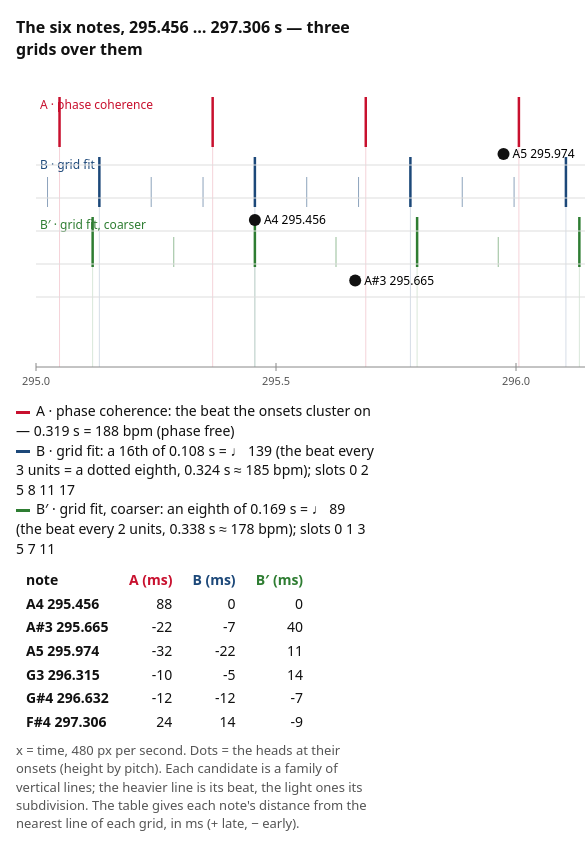
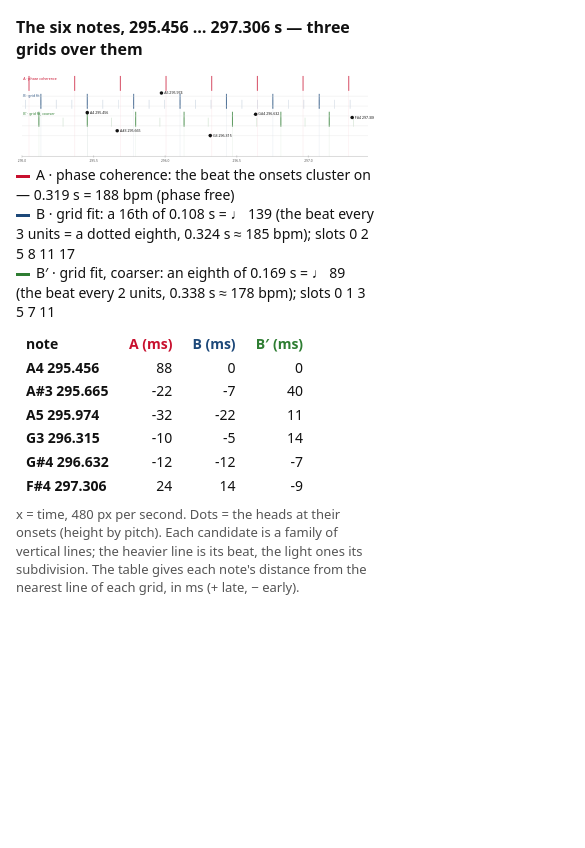
Before and after one commit to elosine/septet_LGMF_2026, a website: page docs/research/tempo_candidates_eh_295.html in a window 390 px wide. Shown: the top 848 px of the page, 585 px wide, since content can reach past the window. Drawn offline with Linux system fonts and the light colour scheme.

Commit message:
the tempo-candidates page themed and responsive for its link (§563)
Co-Authored-By: Claude Fable 5.1 <noreply@anthropic.com>

```diff
--- a/docs/research/tempo_candidates_eh_295.html
+++ b/docs/research/tempo_candidates_eh_295.html
@@ -1,13 +1,17 @@
 <!doctype html>
-<html><head><meta charset="utf-8"><title>Tempo candidates — EH 295.45 … 297.3</title>
+<html><head><meta charset="utf-8"><title>Tempo Candidates</title>
 <style>
- body{font:14px/1.4 system-ui,sans-serif;margin:16px;color:#111;background:#fff}
+ :root{--bg:#fff;--ink:#111;--muted:#555;--rule:#ddd;--axis:#888;--red:#c8102e;--blue:#1c4879;--green:#2e7d32}
+ @media (prefers-color-scheme: dark){:root:not([data-theme="light"]){--bg:#141414;--ink:#eee;--muted:#aaa;--rule:#333;--axis:#777;--red:#ff5c6e;--blue:#7aa6e0;--green:#6fcf7a}}
+ :root[data-theme="dark"]{--bg:#141414;--ink:#eee;--muted:#aaa;--rule:#333;--axis:#777;--red:#ff5c6e;--blue:#7aa6e0;--green:#6fcf7a}
+ body{font:14px/1.4 system-ui,sans-serif;margin:0;padding:16px;color:var(--ink);background:var(--bg);overflow-x:hidden}
  h1{font-size:16px;margin:0 0 6px} .k{display:inline-block;width:14px;height:3px;vertical-align:middle;margin-right:6px}
- table{border-collapse:collapse;margin-top:10px} td,th{padding:2px 10px;text-align:right;font-variant-numeric:tabular-nums} th{text-align:left}
- .note{color:#555;font-size:13px;margin-top:8px}
+ svg{width:100%;height:auto;display:block}
+ table{border-collapse:collapse;margin-top:10px;max-width:100%} td,th{padding:2px 10px;text-align:right;font-variant-numeric:tabular-nums} th{text-align:left}
+ .note{color:var(--muted);font-size:13px;margin-top:8px}
 </style></head><body>
 <h1>The six notes, 295.456 … 297.306 s — three grids over them</h1>
-<svg id="g" width="1200" height="330" viewBox="0 0 1200 330" xmlns="http://www.w3.org/2000/svg"></svg>
+<svg id="g" viewBox="0 0 1200 330" xmlns="http://www.w3.org/2000/svg"></svg>
 <div id="legend"></div>
 <table id="tbl"></table>
 <div class="note">x = time, 480 px per second. Dots = the heads at their onsets (height by pitch). Each candidate is a family of vertical lines; the heavier line is its beat, the light ones its subdivision. The table gives each note's distance from the nearest line of each grid, in ms (+ late, − early).</div>
@@ -18,9 +22,9 @@ const svg=document.getElementById('g'); const el=(n,a)=>{const e=document.create
 // (A) phase coherence: T 0.319, the phase from the sum vector
 function phaseFor(T){let re=0,im=0;for(const t of on){re+=Math.cos(2*Math.PI*t/T);im+=Math.sin(2*Math.PI*t/T);}let phi=Math.atan2(im,re)/(2*Math.PI)*T;return ((phi%T)+T)%T;}
 const cands=[
- {name:'A · phase coherence: the beat the onsets cluster on — 0.319 s = 188 bpm (phase free)',color:'#c8102e',beat:0.319,sub:null,phase:phaseFor(0.319)},
- {name:'B · grid fit: a 16th of 0.108 s = ♩ 139 (the beat every 3 units = a dotted eighth, 0.324 s ≈ 185 bpm); slots 0 2 5 8 11 17',color:'#1c4879',beat:0.108*3,sub:0.108,phase:on[0]},
- {name:'B′ · grid fit, coarser: an eighth of 0.169 s = ♩ 89 (the beat every 2 units, 0.338 s ≈ 178 bpm); slots 0 1 3 5 7 11',color:'#2e7d32',beat:0.169*2,sub:0.169,phase:on[0]}
+ {name:'A · phase coherence: the beat the onsets cluster on — 0.319 s = 188 bpm (phase free)',color:getComputedStyle(document.documentElement).getPropertyValue('--red').trim(),beat:0.319,sub:null,phase:phaseFor(0.319)},
+ {name:'B · grid fit: a 16th of 0.108 s = ♩ 139 (the beat every 3 units = a dotted eighth, 0.324 s ≈ 185 bpm); slots 0 2 5 8 11 17',color:getComputedStyle(document.documentElement).getPropertyValue('--blue').trim(),beat:0.108*3,sub:0.108,phase:on[0]},
+ {name:'B′ · grid fit, coarser: an eighth of 0.169 s = ♩ 89 (the beat every 2 units, 0.338 s ≈ 178 bpm); slots 0 1 3 5 7 11',color:getComputedStyle(document.documentElement).getPropertyValue('--green').trim(),beat:0.169*2,sub:0.169,phase:on[0]}
 ];
 // lanes: each candidate's lines in its own band so they can be told apart, plus faint full-height beats
 const bands=[[30,80],[90,140],[150,200]];
@@ -31,9 +35,9 @@ cands.forEach((c,i)=>{const [ya,yb]=bands[i];
  const tx=el('text',{x:24,y:ya+12,fill:c.color,'font-size':'12'});tx.textContent=c.name.split(':')[0];
 });
 // the staff band and the heads
-for(let m=55;m<=81;m+=6)el('line',{x1:20,y1:Y(m),x2:W-20,y2:Y(m),stroke:'#ddd'});
-on.forEach((t,i)=>{el('circle',{cx:X(t),cy:Y(midi[i]),r:6,fill:'#111'});const tx=el('text',{x:X(t)+9,y:Y(midi[i])+4,'font-size':'12'});tx.textContent=names[i]+' '+t.toFixed(3);});
-const ax=el('line',{x1:20,y1:300,x2:W-20,y2:300,stroke:'#888'});for(let t=T0;t<=T1+1e-9;t+=0.5){el('line',{x1:X(t),y1:296,x2:X(t),y2:304,stroke:'#888'});const tx=el('text',{x:X(t)-14,y:318,'font-size':'11',fill:'#555'});tx.textContent=t.toFixed(1);}
+for(let m=55;m<=81;m+=6)el('line',{x1:20,y1:Y(m),x2:W-20,y2:Y(m),stroke:'var(--rule)'});
+on.forEach((t,i)=>{el('circle',{cx:X(t),cy:Y(midi[i]),r:6,fill:'var(--ink)'});const tx=el('text',{x:X(t)+9,y:Y(midi[i])+4,'font-size':'12',fill:'var(--ink)'});tx.textContent=names[i]+' '+t.toFixed(3);});
+const ax=el('line',{x1:20,y1:300,x2:W-20,y2:300,stroke:'var(--axis)'});for(let t=T0;t<=T1+1e-9;t+=0.5){el('line',{x1:X(t),y1:296,x2:X(t),y2:304,stroke:'var(--axis)'});const tx=el('text',{x:X(t)-14,y:318,'font-size':'11',fill:'var(--muted)'});tx.textContent=t.toFixed(1);}
 // legend + table of deviations
 document.getElementById('legend').innerHTML=cands.map(c=>'<div><span class="k" style="background:'+c.color+'"></span>'+c.name+'</div>').join('');
 const dev=(c,t)=>{const u=c.sub||c.beat;const k=Math.round((t-c.phase)/u);return Math.round((t-(c.phase+k*u))*1000);};
```
